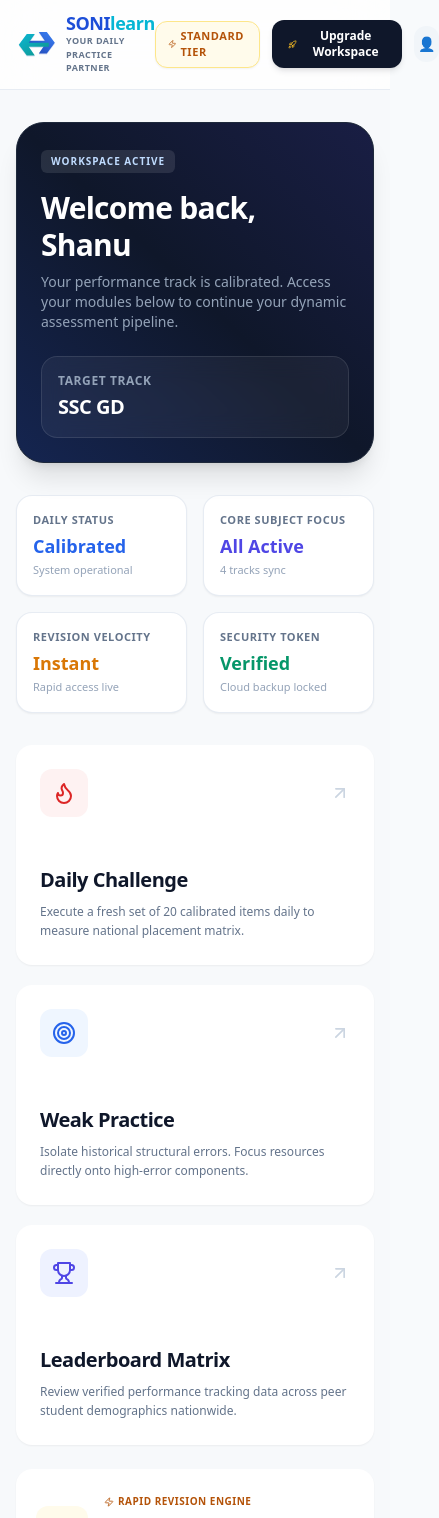
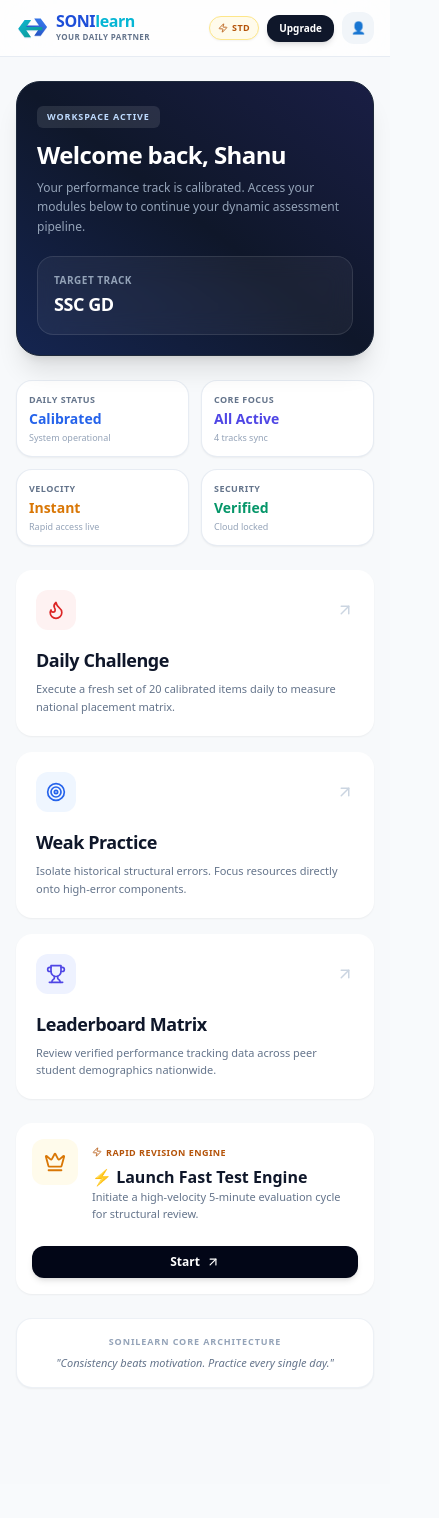
Before and after one commit to shanu-dev911/sonilearn, a Next.js app: page / in a window 390 px wide. Shown: the top 1518 px of the page, 439 px wide, since content can reach past the window. Built offline with nearby package versions, Linux system fonts and the light colour scheme; no server answers.

Commit message:
fix: mobile layout responsiveness applied

```diff
--- a/app/page.tsx
+++ b/app/page.tsx
@@ -15,13 +15,13 @@ export default function Dashboard() {
 
   return (
     <div className="min-h-screen bg-slate-50/50 text-slate-900 pb-24 font-sans selection:bg-blue-600 selection:text-white">
-      {/* GLOBAL ENTERPRISE NAVBAR */}
+      {/* FIXED RESPONSIVE NAVBAR */}
       <header className="sticky top-0 z-50 bg-white/80 backdrop-blur-xl border-b border-slate-200/80 transition-all duration-300">
-        <div className="max-w-7xl mx-auto px-4 sm:px-6 lg:px-8 py-3.5">
-          <div className="flex items-center justify-between">
+        <div className="max-w-7xl mx-auto px-4 sm:px-6 lg:px-8 py-3">
+          <div className="flex items-center justify-between gap-2">
             {/* BRAND LOGO */}
-            <div className="flex items-center gap-2.5">
-              <div className="flex-shrink-0 w-10 h-10 flex items-center justify-center">
+            <div className="flex items-center gap-2 max-w-[45%] sm:max-w-none">
+              <div className="flex-shrink-0 w-8 h-8 sm:w-10 sm:h-10 flex items-center justify-center">
                 <Image
                   src="/logo.svg"
                   alt="SoniLearn Logo"
@@ -31,41 +31,43 @@ export default function Dashboard() {
                   className="w-full h-full"
                 />
               </div>
-              <div className="flex flex-col justify-center">
-                <h1 className="text-lg font-black text-blue-700 tracking-tight leading-none">
+              <div className="flex flex-col justify-center min-w-0">
+                <h1 className="text-base sm:text-lg font-black text-blue-700 tracking-tight leading-none truncate">
                   SONI<span className="text-cyan-500">learn</span>
                 </h1>
-                <p className="text-[9px] text-slate-500 font-bold tracking-wider uppercase mt-0.5">
-                  Your Daily Practice Partner
+                <p className="text-[8px] sm:text-[9px] text-slate-500 font-bold tracking-wider uppercase mt-0.5 truncate">
+                  Your Daily Partner
                 </p>
               </div>
             </div>
 
             {/* ACTION PIPELINE */}
-            <div className="flex items-center gap-3">
+            <div className="flex items-center gap-2 sm:gap-3">
               <div
-                className={`flex items-center gap-1 px-3 py-1.5 rounded-xl text-[11px] font-black uppercase tracking-wider transition-all shadow-sm ${isPremium
+                className={`flex items-center gap-1 px-2 py-1 sm:px-3 sm:py-1.5 rounded-xl text-[9px] sm:text-[11px] font-black uppercase tracking-wider transition-all shadow-sm whitespace-nowrap ${
+                  isPremium
                     ? "bg-emerald-50 text-emerald-700 border border-emerald-200"
                     : "bg-amber-50 text-amber-700 border border-amber-200"
-                  }`}
+                }`}
               >
-                {isPremium ? <ShieldCheck size={12} /> : <Zap size={12} />}
-                {isPremium ? "Enterprise Pro" : "Standard Tier"}
+                {isPremium ? <ShieldCheck size={10} className="sm:w-3 sm:h-3" /> : <Zap size={10} className="sm:w-3 sm:h-3" />}
+                <span className="hidden xs:inline">{isPremium ? "Enterprise Pro" : "Standard Tier"}</span>
+                <span className="xs:hidden">{isPremium ? "Pro" : "Std"}</span>
               </div>
 
               {!isPremium && (
                 <button
                   onClick={() => router.push("/premium")}
-                  className="relative group overflow-hidden flex items-center gap-2 px-4 py-2 rounded-xl bg-slate-900 text-white text-xs font-semibold hover:bg-slate-800 transition-all duration-300 shadow-md active:scale-98"
+                  className="relative group overflow-hidden flex items-center gap-1.5 px-3 py-1.5 sm:px-4 sm:py-2 rounded-xl bg-slate-900 text-white text-[10px] sm:text-xs font-semibold hover:bg-slate-800 transition-all duration-300 shadow-md active:scale-98 whitespace-nowrap"
                 >
-                  <Rocket size={13} className="text-amber-400 group-hover:translate-x-0.5 group-hover:-translate-y-0.5 transition-transform" />
-                  <span>Upgrade Workspace</span>
+                  <Rocket size={11} className="text-amber-400 group-hover:translate-x-0.5 group-hover:-translate-y-0.5 transition-transform hidden sm:inline" />
+                  <span>Upgrade</span>
                 </button>
               )}
 
               <button
                 onClick={() => router.push("/profile")}
-                className="w-9 h-9 bg-slate-100 hover:bg-slate-200/80 text-slate-600 rounded-xl flex items-center justify-center text-sm transition-all duration-200 active:scale-95 border border-slate-200/60"
+                className="w-8 h-8 sm:w-9 sm:h-9 bg-slate-100 hover:bg-slate-200/80 text-slate-600 rounded-xl flex items-center justify-center text-xs sm:text-sm transition-all duration-200 active:scale-95 border border-slate-200/60 flex-shrink-0"
               >
                 👤
               </button>
@@ -75,68 +77,67 @@ export default function Dashboard() {
       </header>
 
       {/* CONTAINER CONTROL */}
-      <main className="max-w-7xl mx-auto px-4 sm:px-6 lg:px-8 pt-8">
+      <main className="max-w-7xl mx-auto px-4 sm:px-6 lg:px-8 pt-6 sm:pt-8">
 
         {/* PREMIUM MINIMALIST BANNER */}
-        <div className="relative overflow-hidden bg-slate-900 text-white rounded-[1.75rem] p-6 sm:p-8 md:p-10 shadow-xl border border-slate-800 mb-8">
+        <div className="relative overflow-hidden bg-slate-900 text-white rounded-[1.5rem] sm:rounded-[1.75rem] p-5 sm:p-8 md:p-10 shadow-xl border border-slate-800 mb-6 sm:mb-8">
           <div className="absolute inset-0 bg-gradient-to-tr from-blue-900/40 via-transparent to-indigo-900/30 pointer-events-none" />
-          <div className="relative flex flex-col md:flex-row md:items-center md:justify-between gap-6">
+          <div className="relative flex flex-col md:flex-row md:items-center md:justify-between gap-5 sm:gap-6">
             <div>
-              <div className="inline-flex items-center gap-2 px-2.5 py-1 rounded-md bg-white/10 text-blue-200 text-[10px] font-bold uppercase tracking-widest mb-4">
+              <div className="inline-flex items-center gap-2 px-2.5 py-1 rounded-md bg-white/10 text-blue-200 text-[9px] sm:text-[10px] font-bold uppercase tracking-widest mb-3 sm:mb-4">
                 Workspace Active
               </div>
-              <h2 className="text-3xl sm:text-4xl font-black tracking-tight leading-tight">
+              <h2 className="text-2xl sm:text-3xl md:text-4xl font-black tracking-tight leading-tight">
                 Welcome back, {userName}
               </h2>
-              <p className="text-slate-400 mt-2 text-sm sm:text-base max-w-xl font-medium">
+              <p className="text-slate-400 mt-2 text-xs sm:text-sm md:text-base max-w-xl font-medium leading-relaxed">
                 Your performance track is calibrated. Access your modules below to continue your dynamic assessment pipeline.
               </p>
             </div>
-            <div className="bg-white/5 border border-white/10 backdrop-blur-md rounded-2xl p-4 min-w-[200px] flex flex-col justify-center">
-              <span className="text-xs text-slate-400 font-semibold tracking-wider uppercase">Target Track</span>
-              {/* FIXED DYNAMIC TRACK EXAM RENDERING HERE */}
-              <span className="text-xl font-black mt-1 text-white tracking-tight">{targetExam}</span>
+            <div className="bg-white/5 border border-white/10 backdrop-blur-md rounded-2xl p-4 min-w-[180px] sm:min-w-[200px] flex flex-col justify-center">
+              <span className="text-[10px] sm:text-xs text-slate-400 font-semibold tracking-wider uppercase">Target Track</span>
+              <span className="text-lg sm:text-xl font-black mt-0.5 sm:text-white tracking-tight">{targetExam}</span>
             </div>
           </div>
         </div>
 
         {/* ENTERPRISE METRICS SECTION */}
-        <div className="grid grid-cols-2 md:grid-cols-4 gap-4 mb-8">
+        <div className="grid grid-cols-2 md:grid-cols-4 gap-3 sm:gap-4 mb-6 sm:mb-8">
           {[
             { label: "Daily Status", val: "Calibrated", desc: "System operational", color: "text-blue-600" },
-            { label: "Core Subject Focus", val: "All Active", desc: "4 tracks sync", color: "text-indigo-600" },
-            { label: "Revision Velocity", val: "Instant", desc: "Rapid access live", color: "text-amber-600" },
-            { label: "Security Token", val: "Verified", desc: "Cloud backup locked", color: "text-emerald-600" }
+            { label: "Core Focus", val: "All Active", desc: "4 tracks sync", color: "text-indigo-600" },
+            { label: "Velocity", val: "Instant", desc: "Rapid access live", color: "text-amber-600" },
+            { label: "Security", val: "Verified", desc: "Cloud locked", color: "text-emerald-600" }
           ].map((item, idx) => (
-            <div key={idx} className="bg-white border border-slate-200/80 rounded-2xl p-4 shadow-sm">
-              <p className="text-[11px] text-slate-500 font-bold uppercase tracking-wider">{item.label}</p>
-              <p className={`text-lg font-black mt-1 ${item.color}`}>{item.val}</p>
-              <p className="text-[11px] text-slate-400 font-medium mt-0.5">{item.desc}</p>
+            <div key={idx} className="bg-white border border-slate-200/80 rounded-2xl p-3 sm:p-4 shadow-sm">
+              <p className="text-[9px] sm:text-[11px] text-slate-500 font-bold uppercase tracking-wider truncate">{item.label}</p>
+              <p className={`text-sm sm:text-lg font-black mt-0.5 sm:mt-1 ${item.color} truncate`}>{item.val}</p>
+              <p className="text-[9px] sm:text-[11px] text-slate-400 font-medium mt-0.5 truncate">{item.desc}</p>
             </div>
           ))}
         </div>
 
-        {/* COMPACT INTERACTIVE DASHBOARD CARDS */}
-        <div className="grid grid-cols-1 md:grid-cols-3 gap-5 mb-6">
+        {/* COMPACT INTERACTIVE DASHBOARD CARDS - FIXED MOBILE SPACING & FLOW */}
+        <div className="grid grid-cols-1 md:grid-cols-3 gap-4 sm:gap-5 mb-6">
 
           {/* DAILY CHALLENGE CARD */}
           <button
             onClick={() => router.push("/daily")}
-            className="group relative bg-white border border-slate-200 hover:border-blue-500 rounded-2xl p-6 shadow-sm hover:shadow-md transition-all duration-300 text-left flex flex-col justify-between min-h-[220px] active:scale-[0.99]"
+            className="group relative bg-white border border-slate-200 hover:border-blue-500 rounded-2xl p-5 sm:p-6 shadow-sm hover:shadow-md transition-all duration-300 text-left flex flex-col justify-between min-h-[160px] sm:min-h-[220px] active:scale-[0.99] w-full"
           >
-            <div className="flex items-center justify-between w-full">
-              <div className="bg-red-50 text-red-600 p-3 rounded-xl group-hover:bg-red-600 group-hover:text-white transition-all duration-300">
-                <Flame size={24} />
+            <div className="flex items-center justify-between w-full mb-4 sm:mb-0">
+              <div className="bg-red-50 text-red-600 p-2.5 sm:p-3 rounded-xl group-hover:bg-red-600 group-hover:text-white transition-all duration-300">
+                <Flame size={20} className="sm:w-6 sm:h-6" />
               </div>
               <div className="text-slate-300 group-hover:text-blue-600 transition-colors">
-                <ArrowUpRight size={20} />
+                <ArrowUpRight size={18} className="sm:w-5 sm:h-5" />
               </div>
             </div>
-            <div className="mt-8">
-              <h3 className="text-xl font-black text-slate-900 tracking-tight">
+            <div>
+              <h3 className="text-lg sm:text-xl font-black text-slate-900 tracking-tight">
                 Daily Challenge
               </h3>
-              <p className="text-slate-500 text-xs mt-2 font-medium leading-relaxed">
+              <p className="text-slate-500 text-[11px] sm:text-xs mt-1.5 sm:mt-2 font-medium leading-relaxed">
                 Execute a fresh set of 20 calibrated items daily to measure national placement matrix.
               </p>
             </div>
@@ -145,21 +146,21 @@ export default function Dashboard() {
           {/* WEAK PRACTICE CARD */}
           <button
             onClick={() => router.push("/weak")}
-            className="group relative bg-white border border-slate-200 hover:border-blue-500 rounded-2xl p-6 shadow-sm hover:shadow-md transition-all duration-300 text-left flex flex-col justify-between min-h-[220px] active:scale-[0.99]"
+            className="group relative bg-white border border-slate-200 hover:border-blue-500 rounded-2xl p-5 sm:p-6 shadow-sm hover:shadow-md transition-all duration-300 text-left flex flex-col justify-between min-h-[160px] sm:min-h-[220px] active:scale-[0.99] w-full"
           >
-            <div className="flex items-center justify-between w-full">
-              <div className="bg-blue-50 text-blue-600 p-3 rounded-xl group-hover:bg-blue-600 group-hover:text-white transition-all duration-300">
-                <Target size={24} />
+            <div className="flex items-center justify-between w-full mb-4 sm:mb-0">
+              <div className="bg-blue-50 text-blue-600 p-2.5 sm:p-3 rounded-xl group-hover:bg-blue-600 group-hover:text-white transition-all duration-300">
+                <Target size={20} className="sm:w-6 sm:h-6" />
               </div>
               <div className="text-slate-300 group-hover:text-blue-600 transition-colors">
-                <ArrowUpRight size={20} />
+                <ArrowUpRight size={18} className="sm:w-5 sm:h-5" />
               </div>
             </div>
-            <div className="mt-8">
-              <h3 className="text-xl font-black text-slate-900 tracking-tight">
+            <div>
+              <h3 className="text-lg sm:text-xl font-black text-slate-900 tracking-tight">
                 Weak Practice
               </h3>
-              <p className="text-slate-500 text-xs mt-2 font-medium leading-relaxed">
+              <p className="text-slate-500 text-[11px] sm:text-xs mt-1.5 sm:mt-2 font-medium leading-relaxed">
                 Isolate historical structural errors. Focus resources directly onto high-error components.
               </p>
             </div>
@@ -168,21 +169,21 @@ export default function Dashboard() {
           {/* LEADERBOARD CARD */}
           <button
             onClick={() => router.push("/leaderboard")}
-            className="group relative bg-white border border-slate-200 hover:border-blue-500 rounded-2xl p-6 shadow-sm hover:shadow-md transition-all duration-300 text-left flex flex-col justify-between min-h-[220px] active:scale-[0.99]"
+            className="group relative bg-white border border-slate-200 hover:border-blue-500 rounded-2xl p-5 sm:p-6 shadow-sm hover:shadow-md transition-all duration-300 text-left flex flex-col justify-between min-h-[160px] sm:min-h-[220px] active:scale-[0.99] w-full"
           >
-            <div className="flex items-center justify-between w-full">
-              <div className="bg-indigo-50 text-indigo-600 p-3 rounded-xl group-hover:bg-indigo-600 group-hover:text-white transition-all duration-300">
-                <Trophy size={24} />
+            <div className="flex items-center justify-between w-full mb-4 sm:mb-0">
+              <div className="bg-indigo-50 text-indigo-600 p-2.5 sm:p-3 rounded-xl group-hover:bg-indigo-600 group-hover:text-white transition-all duration-300">
+                <Trophy size={20} className="sm:w-6 sm:h-6" />
               </div>
               <div className="text-slate-300 group-hover:text-blue-600 transition-colors">
-                <ArrowUpRight size={20} />
+                <ArrowUpRight size={18} className="sm:w-5 sm:h-5" />
               </div>
             </div>
-            <div className="mt-8">
-              <h3 className="text-xl font-black text-slate-900 tracking-tight">
+            <div>
+              <h3 className="text-lg sm:text-xl font-black text-slate-900 tracking-tight">
                 Leaderboard Matrix
               </h3>
-              <p className="text-slate-500 text-xs mt-2 font-medium leading-relaxed">
+              <p className="text-slate-500 text-[11px] sm:text-xs mt-1.5 sm:mt-2 font-medium leading-relaxed">
                 Review verified performance tracking data across peer student demographics nationwide.
               </p>
             </div>
@@ -192,35 +193,35 @@ export default function Dashboard() {
         {/* HERO RAPID ASSESSMENT ENGINE */}
         <button
           onClick={() => router.push("/fast-test")}
-          className="w-full bg-white hover:bg-slate-900/5 group border border-slate-200 hover:border-amber-500 rounded-2xl p-5 flex flex-col md:flex-row items-start md:items-center justify-between gap-4 transition-all duration-300 active:scale-[0.995] mb-8 shadow-sm"
+          className="w-full bg-white hover:bg-slate-900/5 group border border-slate-200 hover:border-amber-500 rounded-2xl p-4 sm:p-5 flex flex-col sm:flex-row items-start sm:items-center justify-between gap-4 transition-all duration-300 active:scale-[0.995] mb-6 sm:mb-8 shadow-sm"
         >
-          <div className="flex items-center gap-4 text-left">
-            <div className="bg-amber-50 text-amber-600 p-3.5 rounded-xl group-hover:bg-amber-500 group-hover:text-white transition-all duration-300">
-              <Crown size={24} />
+          <div className="flex items-start sm:items-center gap-3.5 text-left w-full sm:w-auto">
+            <div className="bg-amber-50 text-amber-600 p-3 rounded-xl group-hover:bg-amber-500 group-hover:text-white transition-all duration-300 flex-shrink-0">
+              <Crown size={22} className="sm:w-6 sm:h-6" />
             </div>
-            <div>
-              <div className="inline-flex items-center gap-1 text-[10px] tracking-wider font-black text-amber-700 uppercase">
+            <div className="min-w-0">
+              <div className="inline-flex items-center gap-1 text-[9px] sm:text-[10px] tracking-wider font-black text-amber-700 uppercase">
                 <Zap size={10} /> Rapid Revision Engine
               </div>
-              <h3 className="text-lg font-black text-slate-900 mt-0.5">
+              <h3 className="text-base sm:text-lg font-black text-slate-900 mt-0.5 truncate">
                 ⚡ Launch Fast Test Engine
               </h3>
-              <p className="text-slate-500 text-xs font-medium">
-                Initiate a high-velocity 5-minute evaluation cycle for structural retention review.
+              <p className="text-slate-500 text-[11px] sm:text-xs font-medium leading-normal">
+                Initiate a high-velocity 5-minute evaluation cycle for structural review.
               </p>
             </div>
           </div>
-          <div className="bg-slate-950 text-white group-hover:bg-blue-600 px-5 py-2.5 rounded-xl font-bold text-xs shadow-md transition-all whitespace-nowrap self-end md:self-auto flex items-center gap-1.5">
+          <div className="bg-slate-950 text-white group-hover:bg-blue-600 px-4 py-2 sm:px-5 sm:py-2.5 rounded-xl font-bold text-xs shadow-md transition-all whitespace-nowrap align-self-stretch text-center sm:self-auto flex items-center justify-center gap-1.5 w-full sm:w-auto mt-2 sm:mt-0">
             Start <ArrowUpRight size={14} />
           </div>
         </button>
 
-        {/* BUSINESS COMPLIANCE FOOTER / MOTIVATION */}
+        {/* BUSINESS COMPLIANCE FOOTER */}
         <div className="bg-white border border-slate-200/60 rounded-2xl p-4 text-center shadow-sm max-w-xl mx-auto">
-          <p className="text-[10px] uppercase tracking-widest text-slate-400 font-bold">
+          <p className="text-[9px] sm:text-[10px] uppercase tracking-widest text-slate-400 font-bold">
             SoniLearn Core Architecture
           </p>
-          <p className="text-slate-500 italic text-xs font-medium mt-1.5">
+          <p className="text-slate-500 italic text-[11px] sm:text-xs font-medium mt-1.5">
             "Consistency beats motivation. Practice every single day."
           </p>
         </div>
```
